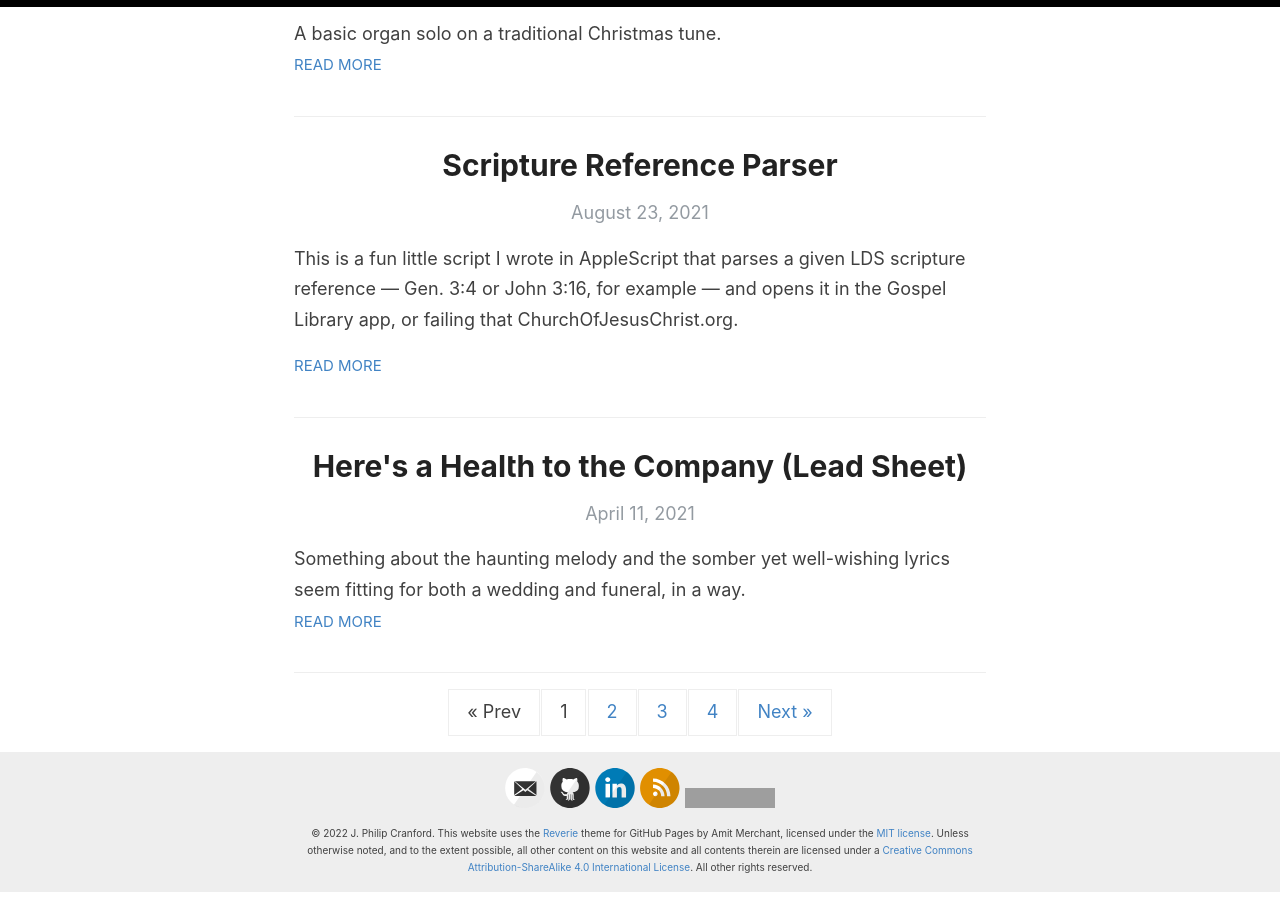
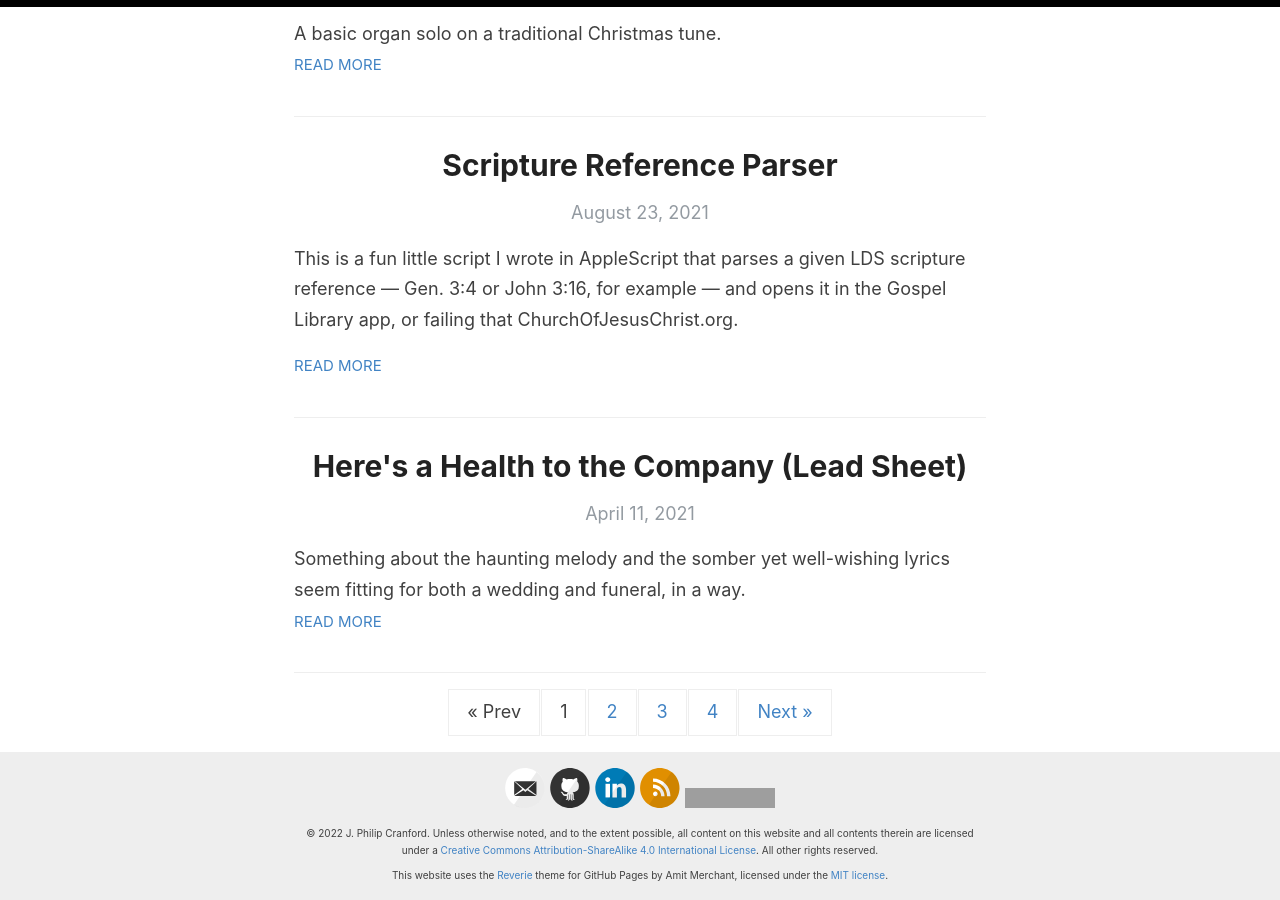
Before and after one commit to jpcranford/jpcranford.github.io, a Jekyll site: the page built from index.html, in a window 1280 px wide and 900 px high, scrolled down 928 px. Built offline with Jekyll 4.4.1, drawn with Linux system fonts in a browser that asks for light colours; the list of posts is cut into pages by our own code; grey boxes are pictures that could not be loaded.

Commit message:
Update copyright section

```diff
--- a/_layouts/default.html
+++ b/_layouts/default.html
@@ -51,7 +51,10 @@
         {% include svg-icons.html %}
         <a rel="license" href="http://creativecommons.org/licenses/by-sa/4.0/"><img alt="Creative Commons License" style="border-width:0" src="https://i.creativecommons.org/l/by-sa/4.0/88x31.png" /></a>
         <div style="padding-top:.5rem" class="footer-text">
-          ©&nbsp;2022 J. Philip Cranford. This website uses the <a href="https://reverie.pages.dev/">Reverie</a> theme for GitHub Pages by Amit Merchant, licensed under the <a href="https://raw.githubusercontent.com/amitmerchant1990/reverie/master/LICENSE">MIT license</a>. Unless otherwise noted, and to the extent possible, all other content on this website and all contents therein are licensed under a <a rel="license" href="http://creativecommons.org/licenses/by-sa/4.0/">Creative Commons Attribution-ShareAlike 4.0 International License</a>. All other rights reserved.
+          ©&nbsp;2022 J. Philip Cranford. Unless otherwise noted, and to the extent possible, all  content on this website and all contents therein are licensed under a <a rel="license" href="http://creativecommons.org/licenses/by-sa/4.0/">Creative Commons Attribution-ShareAlike 4.0 International License</a>. All other rights reserved.
+        </div>
+        <div style="padding-top:.5rem" class="footer-text">
+          This website uses the <a href="https://reverie.pages.dev/">Reverie</a> theme for GitHub Pages by Amit Merchant, licensed under the <a href="https://raw.githubusercontent.com/amitmerchant1990/reverie/master/LICENSE">MIT license</a>.
         </div>
       </footer>
     </div>
```
